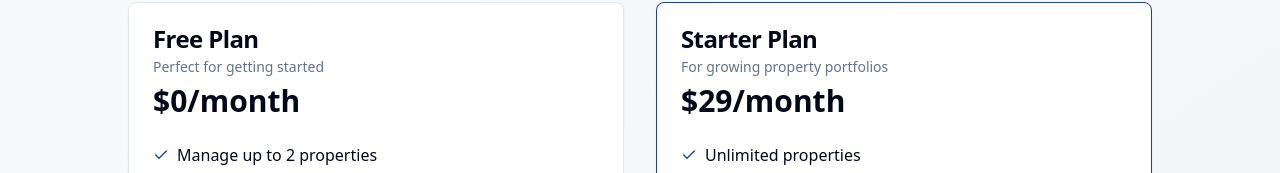
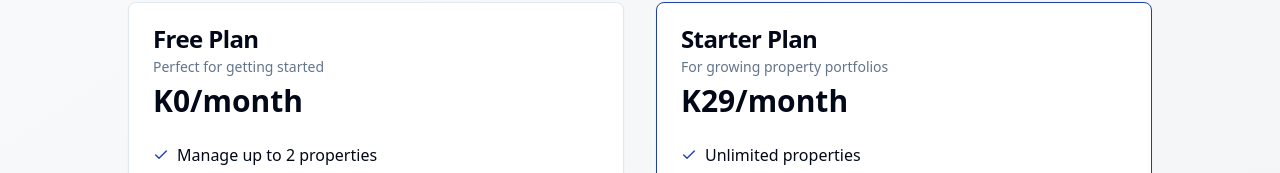
Before and after one commit to AkelonThemes/rental-haven-io, a React (Vite) app: page /landing in a window 1280 px wide. Shown: the part 339-512 px from the top of the page. Built offline with nearby package versions, Linux system fonts and the light colour scheme.

Commit message:
Update currency symbol placement
Reposition the "K" currency symbol to appear in front of all currency amounts throughout the application, including the landing page.
[skip gpt_engineer]

```diff
--- a/src/components/PropertyCard.tsx
+++ b/src/components/PropertyCard.tsx
@@ -36,7 +36,7 @@ const PropertyCard = ({ address, tenants, rentAmount, status }: PropertyCardProp
         </div>
         <div className="flex items-center space-x-2">
           <DollarSign className="w-5 h-5 text-gray-500" />
-          <span className="text-gray-600">{rentAmount}K/month</span>
+          <span className="text-gray-600">K{rentAmount}/month</span>
         </div>
       </div>
     </Card>
--- a/src/components/dashboard/RentTrends.tsx
+++ b/src/components/dashboard/RentTrends.tsx
@@ -57,11 +57,11 @@ export function RentTrends({ data, isLoading }: RentTrendsProps) {
                 fontSize={12}
                 tickLine={false}
                 axisLine={false}
-                tickFormatter={(value) => `${value}K`}
+                tickFormatter={(value) => `K${value}`}
               />
               <CartesianGrid strokeDasharray="3 3" className="stroke-muted" />
               <Tooltip
-                formatter={(value) => [`${value}K`, "Amount"]}
+                formatter={(value) => [`K${value}`, "Amount"]}
                 labelFormatter={(label) => `Month: ${label}`}
               />
               <Line
--- a/src/components/payments/PaymentList.tsx
+++ b/src/components/payments/PaymentList.tsx
@@ -58,7 +58,7 @@ export function PaymentList({ payments, isLoading }: PaymentListProps) {
             >
               {payment.status}
             </span>
-            <span className="font-semibold">{payment.amount}K</span>
+            <span className="font-semibold">K{payment.amount}</span>
           </div>
         </div>
       ))}
--- a/src/components/payments/PaymentStats.tsx
+++ b/src/components/payments/PaymentStats.tsx
@@ -17,7 +17,7 @@ export function PaymentStats({ totalCollected, totalPending }: PaymentStatsProps
           <div>
             <p className="text-sm text-gray-500">Total Collected</p>
             <p className="text-2xl font-semibold">
-              ${totalCollected.toLocaleString()}
+              K{totalCollected.toLocaleString()}
             </p>
           </div>
         </div>
@@ -31,7 +31,7 @@ export function PaymentStats({ totalCollected, totalPending }: PaymentStatsProps
           <div>
             <p className="text-sm text-gray-500">Pending</p>
             <p className="text-2xl font-semibold">
-              ${totalPending.toLocaleString()}
+              K{totalPending.toLocaleString()}
             </p>
           </div>
         </div>
--- a/src/pages/Landing.tsx
+++ b/src/pages/Landing.tsx
@@ -101,7 +101,7 @@ const Landing = () => {
             <CardHeader>
               <CardTitle>Free Plan</CardTitle>
               <CardDescription>Perfect for getting started</CardDescription>
-              <div className="text-3xl font-bold mt-4">$0/month</div>
+              <div className="text-3xl font-bold mt-4">K0/month</div>
             </CardHeader>
             <CardContent>
               <ul className="space-y-3">
@@ -128,7 +128,7 @@ const Landing = () => {
             <CardHeader>
               <CardTitle>Starter Plan</CardTitle>
               <CardDescription>For growing property portfolios</CardDescription>
-              <div className="text-3xl font-bold mt-4">$29/month</div>
+              <div className="text-3xl font-bold mt-4">K29/month</div>
             </CardHeader>
             <CardContent>
               <ul className="space-y-3">
```
